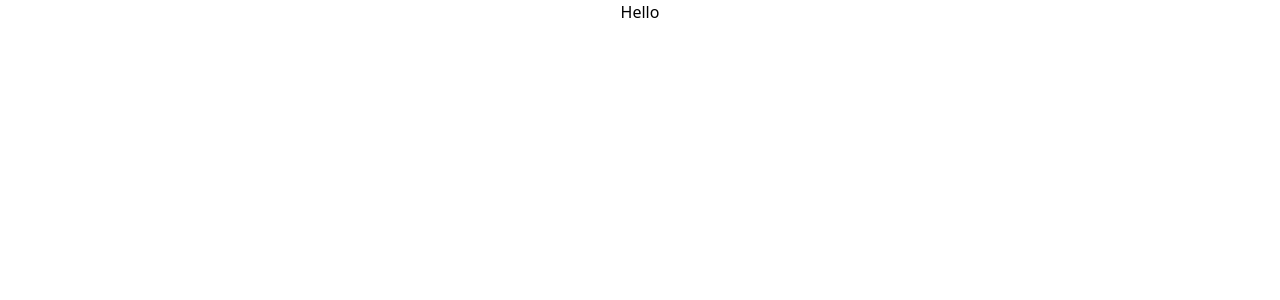
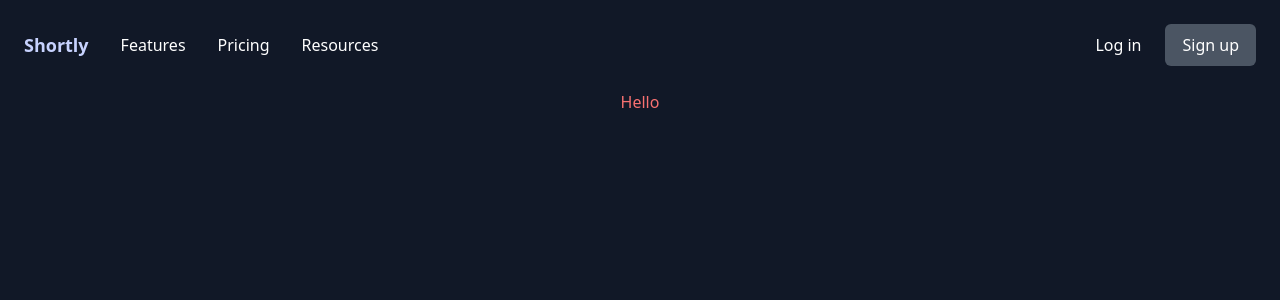
Before and after one commit to khris-coding-nomad/shortly-starter, a React (Create React App) app: page / in a window 1280 px wide. Shown: the top 300 px of the page. Built offline with nearby package versions, Linux system fonts and the light colour scheme.

Commit message:
update product card

```diff
--- a/src/App.js
+++ b/src/App.js
@@ -1,9 +1,11 @@
 import "./App.css";
 import Home from "./components/Home";
+import Nav from "./components/Nav";
 
 function App() {
   return (
-    <div className="App">
+    <div className="bg-gray-900">
+      <Nav />
       <Home />
     </div>
   );
--- a/src/components/Home.js
+++ b/src/components/Home.js
@@ -1,6 +1,6 @@
 const Home = () => (
-  <div>
-    <h1>Hello</h1>
+  <div className="pt-6 h-screen flex justify-center">
+    <h1 className="text-red-400">Hello</h1>
   </div>
 );
 
--- /dev/null
+++ b/src/components/Nav/MobileNav.js
@@ -0,0 +1,3 @@
+const MobileNav = () => <div>test</div>;
+
+export default MobileNav;
--- /dev/null
+++ b/src/components/Nav/Nav.js
@@ -0,0 +1,59 @@
+import MobileNav from "./MobileNav";
+
+const navLinksLeft = [
+  {
+    href: "/",
+    name: "Shortly",
+  },
+  {
+    href: "/",
+    name: "Features",
+  },
+  {
+    href: "/",
+    name: "Pricing",
+  },
+  {
+    href: "/",
+    name: "Resources",
+  },
+];
+
+const Nav = () => (
+  <nav className="bg-gray-900 pt-6 relative max-w-7xl mx-auto flex items-center justify-between px-4 sm:px-6">
+    <div className="hidden sm:visible sm:flex items-center space-x-8">
+      {navLinksLeft.map((link) => (
+        <a
+          key={link.name}
+          href={link.href}
+          className={
+            link.name === "Shortly"
+              ? "text-indigo-200 text-lg font-bold"
+              : "text-base font-medium text-white hover:text-gray-200"
+          }
+        >
+          {link.name}
+        </a>
+      ))}
+    </div>
+    <div className="md:flex md:items-center md:space-x-6">
+      <a
+        href="/"
+        className="text-base font-medium text-white hover:text-gray-200"
+      >
+        Log in
+      </a>
+      <a
+        href="/"
+        className="inline-flex items-center px-4 py-2 border border-transparent text-base font-medium text-white hover:bg-gray-700 bg-gray-600 rounded-md"
+      >
+        Sign up
+      </a>
+    </div>
+    <div className="sm:hidden">
+      <MobileNav />
+    </div>
+  </nav>
+);
+
+export default Nav;
--- /dev/null
+++ b/src/components/Nav/index.js
@@ -0,0 +1,3 @@
+import Nav from "./Nav";
+
+export default Nav;
```
Also changed, not shown: 1 other file (tests, documents, lock files or other folders).
